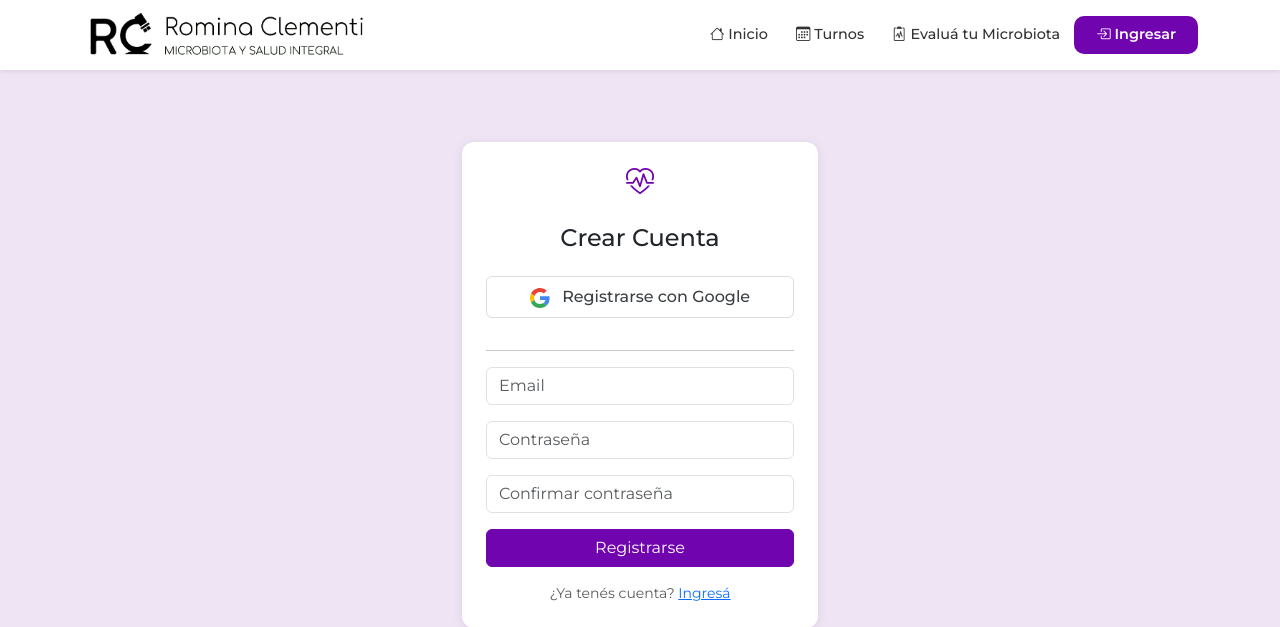
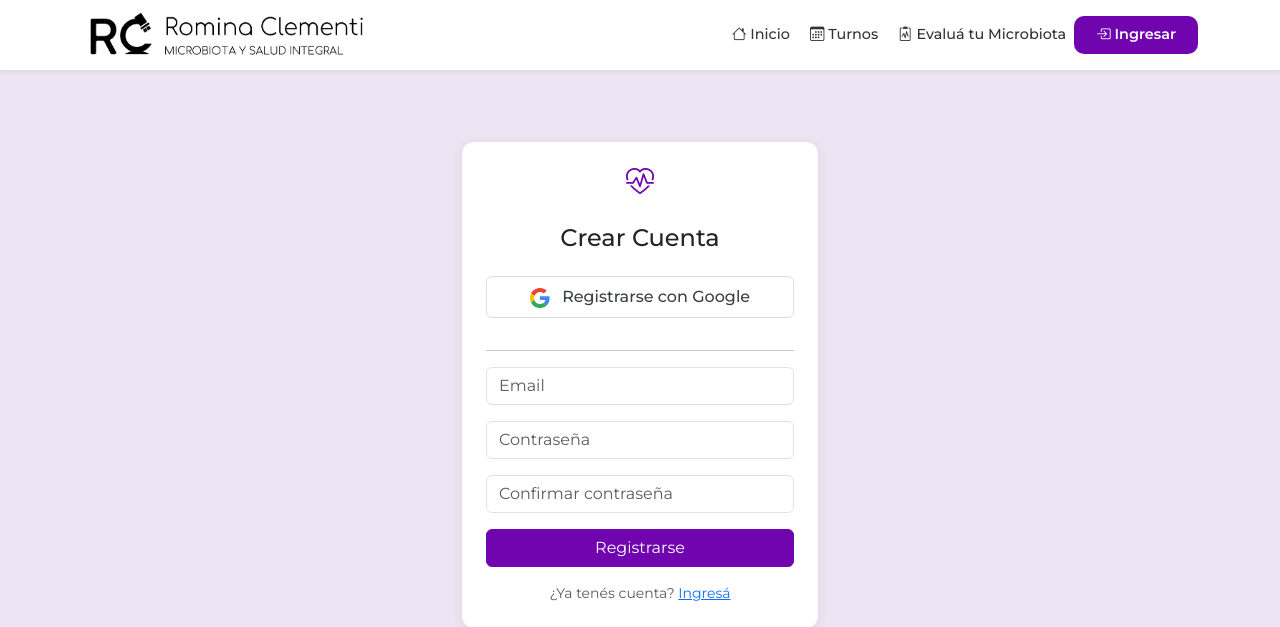
Before and after one commit to joseandresmunoz-dot/clementi_webapp, a Django app: page /accounts/signup/ in a window 1280 px wide. Shown: the top 627 px of the page. Run offline with Django 5.2, Linux system fonts and the light colour scheme.

Commit message:
fix: reducir gap y padding de opciones del navbar

```diff
--- a/templates/base.html
+++ b/templates/base.html
@@ -50,7 +50,7 @@
             color: #333333 !important;
             font-weight: 500;
             font-size: 0.9rem;
-            padding: 8px 14px !important;
+            padding: 8px 8px !important;
             border-radius: 8px;
             transition: all 0.3s ease;
         }
@@ -79,6 +79,7 @@
         }
         .navbar-custom .navbar-nav {
             align-items: center;
+            gap: 4px;
         }
         .navbar-custom .navbar-nav.me-auto {
             flex-wrap: nowrap;
@@ -303,7 +304,7 @@
             }
             .navbar-custom .nav-link {
                 font-size: 0.95rem;
-                padding: 10px 14px !important;
+                padding: 10px 8px !important;
             }
             .navbar-custom .user-name {
                 max-width: 160px;
```
